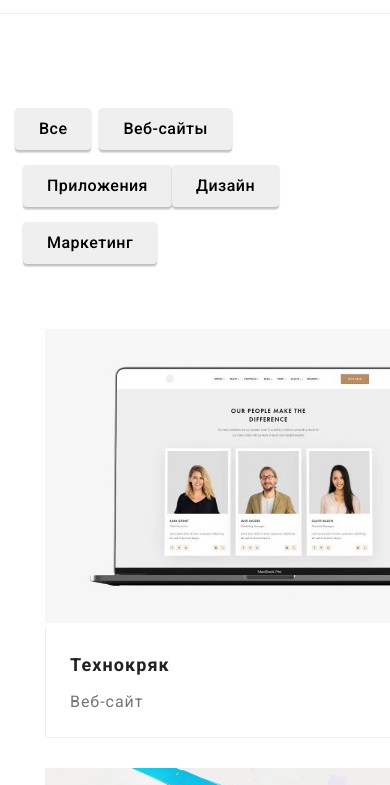
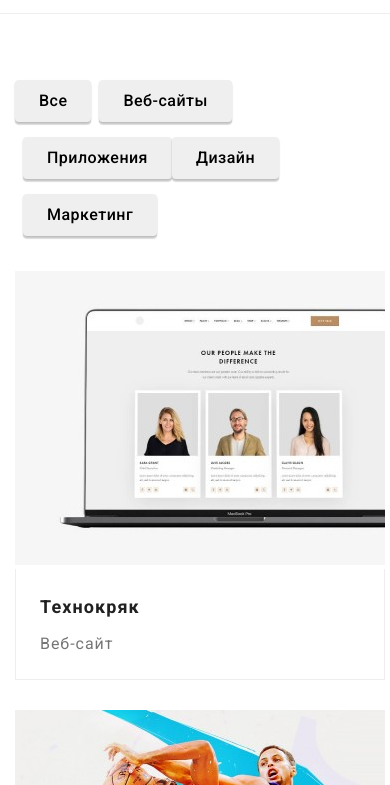
Before and after one commit to Romannorish/goit-markup-hw-08, a plain HTML site: page portfolio.html in a window 390 px wide. Shown: the part 59-844 px from the top of the page. Drawn offline with nearby package versions, Linux system fonts and the light colour scheme.

Commit message:
save hw 8

```diff
--- a/sass/components/_features.scss
+++ b/sass/components/_features.scss
@@ -18,8 +18,7 @@
         display: flex;
         flex-wrap: wrap;
         justify-content: space-between;
-        margin-right: 45px;
-
+        margin-right: 55px;
          }
 
         @include mq(desktop){
@@ -29,15 +28,10 @@
     }
 
     &__item {
-        width: 270px;
-        margin-right: 30px;
+            width: 270px;
+            margin-right: 30px;
 
 
-    }
-
-    &__item {
-            width: 270px;
-            margin-right: 30px;
 
 
     }
@@ -65,7 +59,7 @@
 
 
         @include mq(mobile-only) {
-        width: 450px;}
+        max-width: 450px;}
 
         @include mq(tablet-only) {
         width: 354px;
@@ -73,6 +67,7 @@
 
 
     }
+
 
     &__icon-svg {
         width: 70px;
--- a/sass/layout/_portfolio.scss
+++ b/sass/layout/_portfolio.scss
@@ -7,7 +7,11 @@
         padding-bottom: 66px;
 
     }
+        @include mq(mobile-only) {
+            padding-top: 66px;
+            padding-bottom: 66px;
 
+        }
 
     &__list {
         display: flex;
@@ -32,6 +36,7 @@
         @include mq(mobile-only){
 
             &__item{
+                max-width: 450px;
                 margin-bottom: 15px;
             }
                 &__item:nth-child(4) {
@@ -65,6 +70,9 @@
 .srevies {
 @include mq(mobile-only) {
     display: block;
+    flex-wrap: wrap;
+        margin-top: -30px;
+        margin-left: -30px;
 }
 
 @include mq(tablet-only) {
@@ -104,6 +112,9 @@
 
         @include fonts(Roboto, null, bold, 18px, 2, 0.06em);
 
+        @include mq(tablet-only) {
+                font-size: 16px;
+            }
 
         margin-bottom: 4px;
         color: var(--main-servies);
@@ -163,6 +174,9 @@
         transform: translateY(0%);
     }
 
+        @include mq(mobile-only){
+            max-width: 450px;
+        }
 }
 
 .srevies__text {
@@ -178,4 +192,5 @@
     height: 100%;
     transform: translateY(100%);
     transition: transform 250ms cubic-bezier(0.4, 0, 0.2, 1);
+
 }
```
Also changed, not shown: css/main.css, css/main.min.css, 2 other files.
